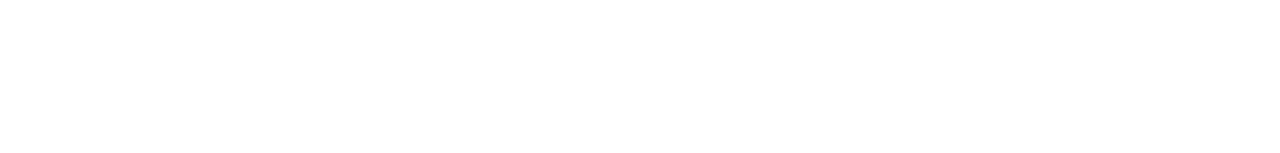
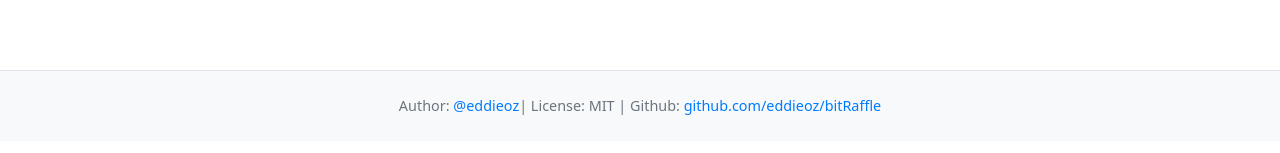
Before and after one commit to eddieoz/bitBingo, a React (Create React App) app in the folder client/: page / in a window 1280 px wide. Shown: the part 877-1030 px from the top of the page. Before the commit the page ends 947 px from the top, so only its background shows below. Built offline with nearby package versions, Linux system fonts and the light colour scheme; no server answers.

Commit message:
feat: add footer component to enhance app layout
- Introduced a new Footer component to display author information, license, and GitHub link.
- Added corresponding CSS styles for the footer to improve visual presentation.
- Integrated the Footer component into the main App.js file.

```diff
--- a/client/src/App.js
+++ b/client/src/App.js
@@ -6,6 +6,7 @@ import FileUpload from './components/FileUpload';
 import RaffleStatus from './components/RaffleStatus';
 import TransactionCreator from './components/TransactionCreator';
 import WinnerDisplay from './components/WinnerDisplay';
+import Footer from './components/Footer';
 import axios from 'axios';
 
 // Use REACT_APP_ environment variable for the API URL
@@ -182,6 +183,7 @@ function App() {
           </Col>
         </Row>
       </Container>
+      <Footer />
     </div>
   );
 }
--- /dev/null
+++ b/client/src/components/Footer.css
@@ -0,0 +1,22 @@
+.app-footer {
+  background-color: #f8f9fa; /* Light grey background */
+  padding: 1rem;
+  margin-top: 2rem;
+  text-align: center;
+  font-size: 0.9rem;
+  color: #6c757d; /* Grey text color */
+  border-top: 1px solid #dee2e6; /* Light grey border top */
+}
+
+.app-footer p {
+  margin: 0.5rem 0;
+}
+
+.app-footer a {
+  color: #007bff; /* Blue link color */
+  text-decoration: none;
+}
+
+.app-footer a:hover {
+  text-decoration: underline;
+}
--- /dev/null
+++ b/client/src/components/Footer.js
@@ -0,0 +1,16 @@
+import React from 'react';
+import './Footer.css';
+
+function Footer() {
+  return (
+    <footer className="app-footer">
+      <p>
+        Author: <a href="https://nostr.com/npub1atrrqav7xyur93xszyaeuyyzy70mpmax488grndfaz3kddyc3dyquawyga" target="_blank" rel="noopener noreferrer">@eddieoz</a>
+        | License: MIT
+        | Github: <a href="https://github.com/eddieoz/bitRaffle" target="_blank" rel="noopener noreferrer">github.com/eddieoz/bitRaffle</a>
+      </p>
+    </footer>
+  );
+}
+
+export default Footer;
```
